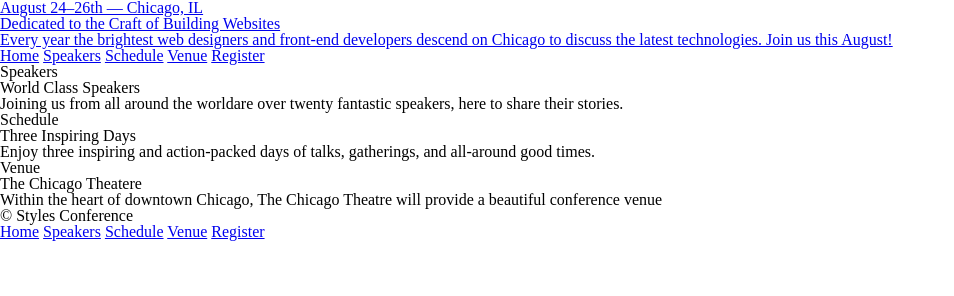
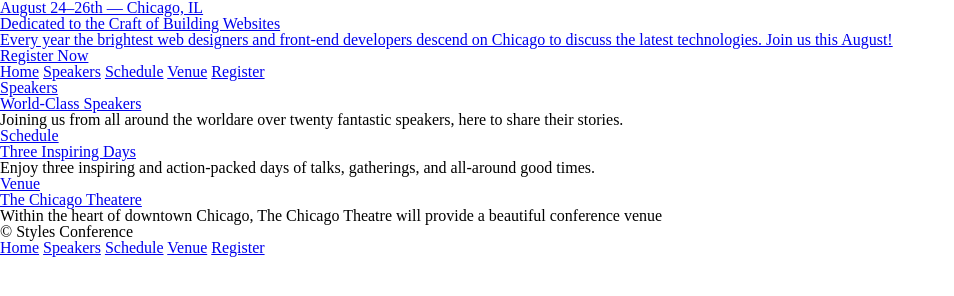
Before and after one commit to EnjiG/styles-conference, a plain HTML site: page index.html in a window 1280 px wide. Shown: the whole page, without its empty margins (0-954 px from the left). Drawn offline with Linux system fonts and the light colour scheme.

Commit message:
spelling

```diff
--- a/index.html
+++ b/index.html
@@ -15,6 +15,7 @@
     <section>
         <h2> Dedicated to the Craft of Building Websites</h2>
         <p>Every year the brightest web designers and front-end developers descend on Chicago to discuss the latest technologies. Join us this August!</p>
+        <a href="register.html">Register Now</a>
     </section>
     <nav>
         <a href="index.html">Home</a>
@@ -28,20 +29,26 @@
 
     <section>
      <section>
-        <h5>Speakers</h5>
-        <h3>World Class Speakers</h3>
+        <a href="speakers.html">
+            <h5>Speakers</h5>
+            <h3>World-Class Speakers</h3>
+        </a>
         <p>Joining us from all around the worldare over twenty fantastic speakers, here to share their stories.</p>
     </section>
 
     <section>
-        <h5>Schedule</h5>
-        <h3>Three Inspiring Days</h3>
+        <a href="schedule.html">
+            <h5>Schedule</h5>
+            <h3>Three Inspiring Days</h3>
+        </a>
         <p>Enjoy three inspiring and action-packed days of talks, gatherings, and all-around good times.</p>
         </section>
 
         <section>
-            <h5>Venue</h5>
-            <h3>The Chicago Theatere</h3>
+            <a href="venue.html">
+                <h5>Venue</h5>
+                <h3>The Chicago Theatere</h3>
+            </a>
             <p>Within the heart of downtown Chicago, The Chicago Theatre will provide a beautiful conference venue </p>
         </section>
 
```
Also changed, not shown: speaker.html (deleted), speakers.html (added).
